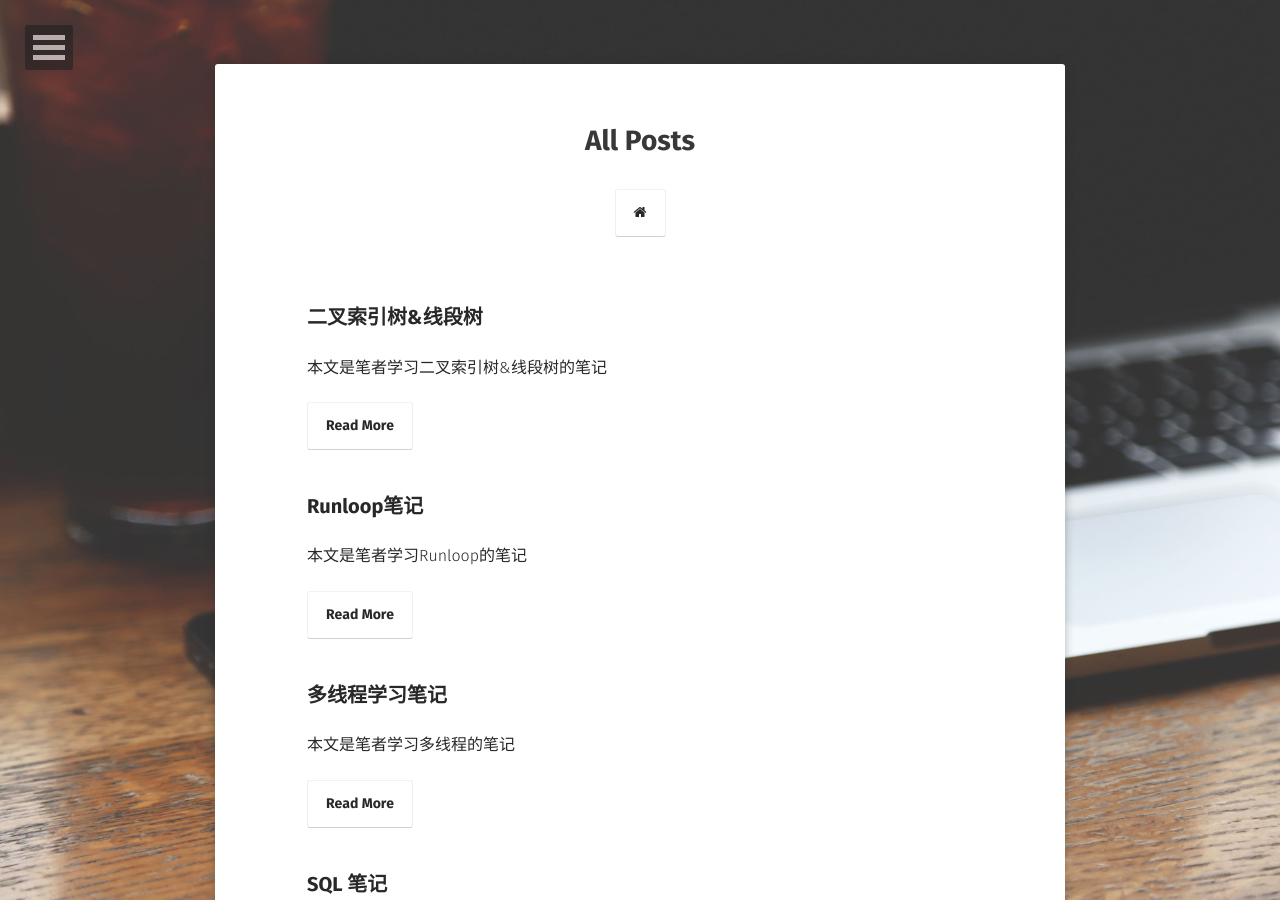
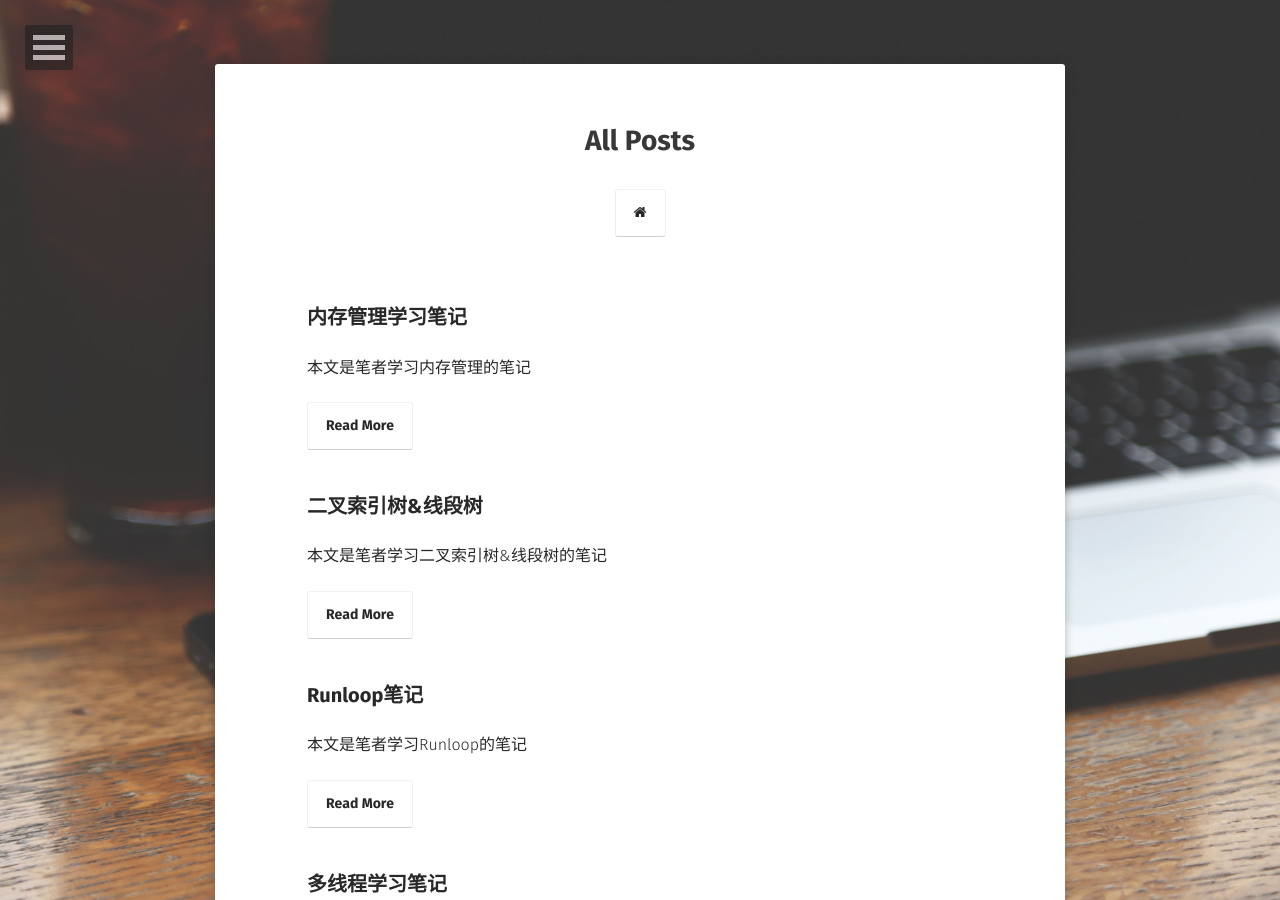
Before and after one commit to longjianjiang/longjianjiang.github.io, a Jekyll site: the page built from posts/index.md, in a window 1280 px wide and 900 px high. Built offline with Jekyll 4.4.1, drawn with Linux system fonts in a browser that asks for light colours; some web fonts are replaced.

Commit message:
Update(auto commit)

```diff
--- /dev/null
+++ b/_posts/2019-03-22-memory-management.md
@@ -0,0 +1,11 @@
+---
+layout: post
+title:  "内存管理学习笔记"
+date:   2019-03-22
+excerpt:  "本文是笔者学习内存管理的笔记"
+tag:
+- OS
+comments: true
+---
+
+> 内存管理是一个很基础的问题，本文笔者记录下自己的总结过程。
```
Also changed, not shown: _posts/2019-03-19-runloop.md (+2 -1 lines).
